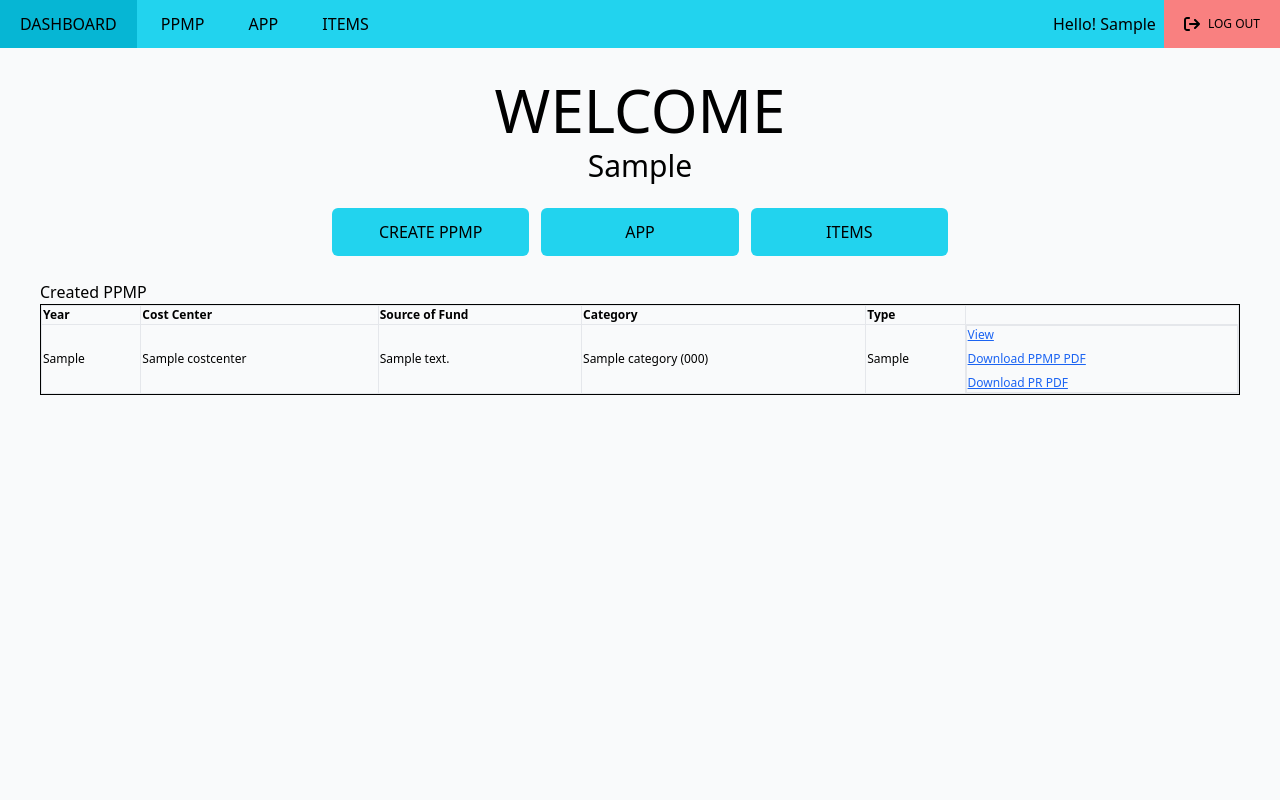
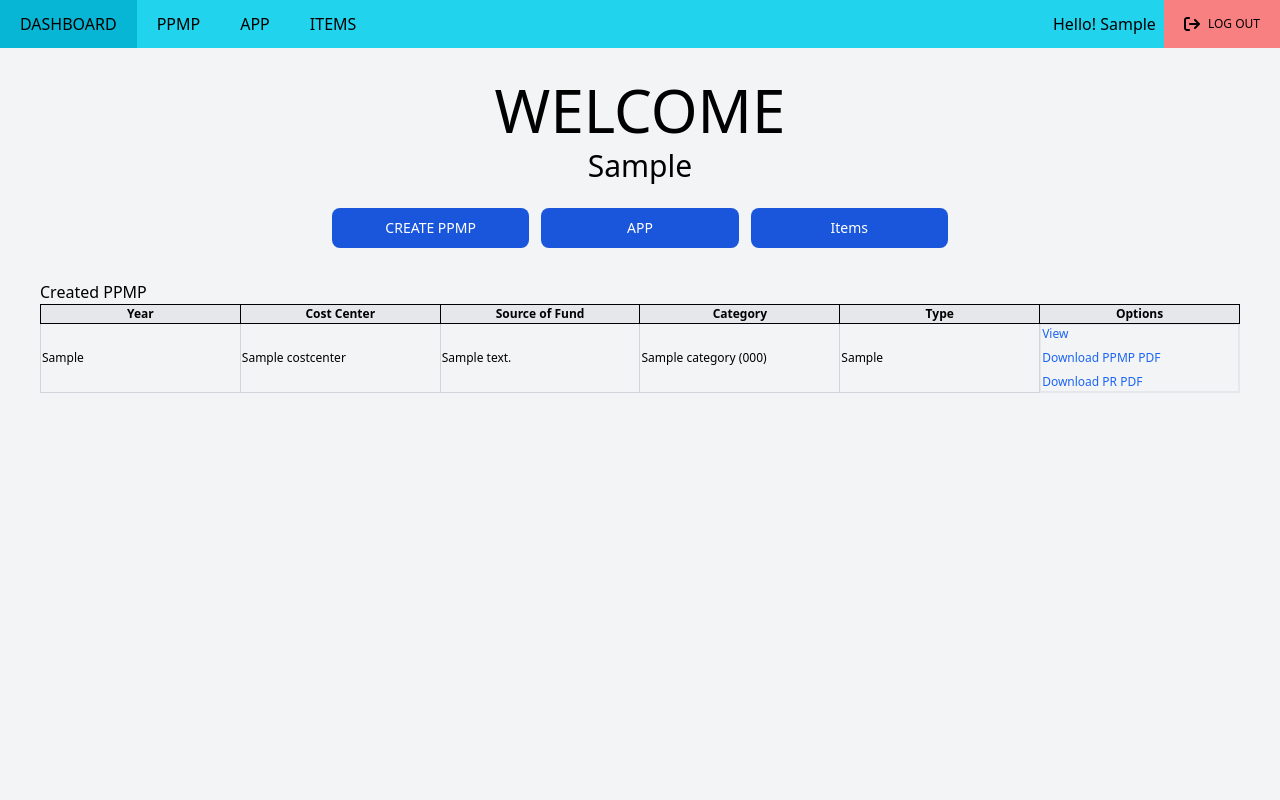
Before and after one commit to eSmooothie/procurement_system, a Django app: page /home/ in a window 1280 px wide. Run offline with Django 4.2, Linux system fonts and the light colour scheme; a user stored in the database is signed in; tables that the repository leaves empty hold one stand-in row (values such as "Sample post"); some libraries are stand-ins or nearby versions.

Commit message:
Uniform button design and text hyperlinks

```diff
--- a/ppmp/templates/ppmp/cc_ppmp.html
+++ b/ppmp/templates/ppmp/cc_ppmp.html
@@ -3,7 +3,7 @@
     <div class="">
         <div class="p-3 space-y-3 sm:flex items-center flex-col">
             <div class="sm:w-[90%] flex justify-start items-center">
-                <a href="{% url 'ppmp' %}" class="hover:bg-blue-400 bg-blue-300 px-5 py-2.5 rounded-sm font-medium"
+                <a href="{% url 'ppmp' %}" class="text-white bg-blue-700 hover:bg-blue-800 focus:ring-4 focus:ring-blue-300 font-medium rounded-lg text-sm px-5 py-2.5 mr-2 mb-2"
                 data-tooltip-target="tooltip-select-cc" >
                     <button class="flex items-center space-x-2">
                         {% load static %}
@@ -45,7 +45,7 @@
                 <span class="col-span-1"></span>
                 <div>
                     <button id="create_selected_ppmp_btn"
-                    class="hover:bg-blue-400 bg-blue-300 px-5 py-2.5 rounded-sm font-medium col-span-1 w-full"
+                    class="button-main"
                     data-modal-toggle="create-ppmp-modal">
                         <p class="truncate">Create PPMP</p>
                     </button>
--- a/ppmp/templates/ppmp/menu.html
+++ b/ppmp/templates/ppmp/menu.html
@@ -2,28 +2,28 @@
 
 <div class="">
         <div class=" bg-cyan-400 text-black font-medium flex justify-between h-auto">
-        <div class="">
+        <div class="flex">
             {% block menu_buttons %}
                 {% if selected_app == 'dashboard' %}
-                    <a href="{% url 'home' %}" class=""><button class="px-5 py-3 bg-cyan-500 uppercase">Dashboard</button></a>
+                    <a href="{% url 'home' %}" class="m-0"><button class="button-menu-nav-selected">Dashboard</button></a>
                 {% else %}
-                    <a href="{% url 'home' %}" class=""><button class="px-5 py-3 hover:bg-cyan-500 uppercase">Dashboard</button></a>
+                    <a href="{% url 'home' %}" class="m-0"><button class="button-menu-nav">Dashboard</button></a>
                 {% endif %}
                 {% if selected_app == 'ppmp' %}
-                    <a href="{% url 'ppmp' %}"><button class="px-5 py-3 bg-cyan-500 uppercase">PPMP</button></a>
+                    <a href="{% url 'ppmp' %}" class="m-0"><button class="button-menu-nav-selected">PPMP</button></a>
                 {% else %}
-                    <a href="{% url 'ppmp' %}"><button class="px-5 py-3 hover:bg-cyan-500 uppercase">PPMP</button></a>
+                    <a href="{% url 'ppmp' %}" class="m-0"><button class="button-menu-nav">PPMP</button></a>
                 {% endif %}
                 {% if is_admin %}
                     {% if selected_app == 'app' %}
-                        <a href="{% url 'app' %}"><button class="px-5 py-3 bg-cyan-500 uppercase">APP</button></a>
+                        <a href="{% url 'app' %}"><button class="button-menu-nav-selected">APP</button></a>
                     {% else %}
-                        <a href="{% url 'app' %}"><button class="px-5 py-3 hover:bg-cyan-500 uppercase">APP</button></a>
+                        <a href="{% url 'app' %}"><button class="button-menu-nav">APP</button></a>
                     {% endif %}
                     {% if selected_app == 'item' %}
-                        <a href="{% url 'item' %}"><button class="px-5 py-3 bg-cyan-500 uppercase">Items</button></a>
+                        <a href="{% url 'item' %}"><button class="button-menu-nav-selected">Items</button></a>
                     {% else %}
-                        <a href="{% url 'item' %}"><button class="px-5 py-3 hover:bg-cyan-500 uppercase">Items</button></a>
+                        <a href="{% url 'item' %}"><button class="button-menu-nav">Items</button></a>
                     {% endif %}
                 {% endif %}
             {% endblock menu_buttons %}
--- a/ppmp/templates/ppmp/view_log.html
+++ b/ppmp/templates/ppmp/view_log.html
@@ -2,7 +2,7 @@
 {% block content %}
 <div class="p-3 space-y-3 sm:flex items-center flex-col">
     <div class=" sm:w-[90%] flex justify-between items-center">
-        <a href="{% url 'ppmp_details' ppmp_id=ppmp.id %}?category_selected={{ category.code }}" class="hover:bg-blue-400 bg-blue-300 px-5 py-2.5 rounded-sm font-medium"
+        <a href="{% url 'ppmp_details' ppmp_id=ppmp.id %}?category_selected={{ category.code }}" class="text-white bg-blue-700 hover:bg-blue-800 focus:ring-4 focus:ring-blue-300 font-medium rounded-lg text-sm px-5 py-2.5 mr-2 mb-2"
         data-tooltip-target="tooltip-select-cc" >
             <button class="flex items-center space-x-2">
                 {% load static %}
@@ -56,7 +56,7 @@
                         {{ order.serv_status }}
                      </td>
                     <td class="">
-                       <button class=" text-blue-500 text-xs font-medium more_log_btn">More</button>
+                       <p class=" text-hyperlink more_log_btn">More</p>
                     </td>
                 </tr>
                 {% endfor %}
--- a/ppmp/templates/ppmp/welcome.html
+++ b/ppmp/templates/ppmp/welcome.html
@@ -11,45 +11,45 @@
                 <span class="col-span-1"></span>
                 {% endif %}
                 <a href="{% url 'ppmp' %}" class="col-span-1">
-                    <button class="px-5 py-3 bg-cyan-400 uppercase rounded-md w-full hover:bg-cyan-500">CREATE PPMP</button>
+                    <button class="button-main">CREATE PPMP</button>
                 </a>
                 {% if is_admin %}
                 <a href="{% url 'app' %}" class="col-span-1">
-                    <button class="px-5 py-3 bg-cyan-400 uppercase rounded-md w-full hover:bg-cyan-500">APP</button>
+                    <button class="button-main">APP</button>
                 </a>
                 <a href="{% url 'app' %}" class="col-span-1">
-                    <button class="px-5 py-3 bg-cyan-400 uppercase rounded-md w-full hover:bg-cyan-500">Items</button>
+                    <button class="button-main">Items</button>
                 </a>
                 {% endif %}
             </div>
         </div>
         <div class="px-10">
             <p class="">Created PPMP</p>
-            <div class=" border border-black ">
-                <table class="w-full text-left text-xs">
-                    <thead>
+            <div class="">
+                <table class="w-full table-fixed text-xs">
+                    <thead class="bg-gray-200">
                         <tr class="border">
-                            <th class="border">Year</th>
-                            <th class="border">Cost Center</th>
-                            <th class="border">Source of Fund</th>
-                            <th class="border">Category</th>
-                            <th class="border">Type</th>
-                            <th class="border"></th>
+                            <th class="border border-black">Year</th>
+                            <th class="border border-black">Cost Center</th>
+                            <th class="border border-black">Source of Fund</th>
+                            <th class="border border-black">Category</th>
+                            <th class="border border-black">Type</th>
+                            <th class="border border-black">Options</th>
                         </tr>
                     </thead>
-                    <tbody>
+                    <tbody class="bg-gray-100">
                         {% for order in orderdetails %}
-                        <tr class="border">
-                            <td class="border">{{ order.ppmp.year }}</td>
-                            <td class="border">{{ order.cc.name }}</td>
-                            <td class="border">{{ order.sof.description }}</td>
-                            <td class="border">{{ order.cat.name }} ({{ order.cat.code }})</td>
-                            <td class="border">{{ order.ppmp.type }}</td>
+                        <tr class="border text-left">
+                            <td class="border border-gray-300">{{ order.ppmp.year }}</td>
+                            <td class="border border-gray-300">{{ order.cc.name }}</td>
+                            <td class="border border-gray-300">{{ order.sof.description }}</td>
+                            <td class="border border-gray-300">{{ order.cat.name }} ({{ order.cat.code }})</td>
+                            <td class="border border-gray-300">{{ order.ppmp.type }}</td>
                             <td class="border flex flex-col space-y-2">
-                                <a href="{% url 'ppmp_details' ppmp_id=order.ppmp.id %}?category_selected={{ order.cat.code }}" target="_blank" class=" underline text-blue-600">View</a>
-                                <a href="{% url 'generate_ppmp_pdf' cc_code=order.cc.code ppmp_id=order.ppmp.id cat_code=order.cat.code %}" target="_blank" class=" underline text-blue-600">Download PPMP PDF</a>
+                                <a href="{% url 'ppmp_details' ppmp_id=order.ppmp.id %}?category_selected={{ order.cat.code }}" target="_blank" class="text-hyperlink">View</a>
+                                <a href="{% url 'generate_ppmp_pdf' cc_code=order.cc.code ppmp_id=order.ppmp.id cat_code=order.cat.code %}" target="_blank" class="text-hyperlink">Download PPMP PDF</a>
                                 {% if order.ppmp.has_purchase_request %}
-                                <a href="{% url 'generate_pr_pdf' ppmp_id=order.ppmp.id cat_code=order.cat.code %}" target="_blank" class=" underline text-blue-600">Download PR PDF</a>
+                                <a href="{% url 'generate_pr_pdf' ppmp_id=order.ppmp.id cat_code=order.cat.code %}" target="_blank" class="text-hyperlink">Download PR PDF</a>
                                 {% endif %}
                             </td>
                         </tr>
--- a/theme/static/css/dist/styles.css
+++ b/theme/static/css/dist/styles.css
@@ -1809,6 +1805,11 @@ input:checked + .toggle-bg {
   background-color: rgb(249 250 251 / var(--tw-bg-opacity));
 }
 
+.bg-gray-100 {
+  --tw-bg-opacity: 1;
+  background-color: rgb(243 244 246 / var(--tw-bg-opacity));
+}
+
 .bg-gray-400 {
   --tw-bg-opacity: 1;
   background-color: rgb(156 163 175 / var(--tw-bg-opacity));
@@ -1827,11 +1828,6 @@ input:checked + .toggle-bg {
 .bg-gray-200 {
   --tw-bg-opacity: 1;
   background-color: rgb(229 231 235 / var(--tw-bg-opacity));
-}
-
-.bg-gray-100 {
-  --tw-bg-opacity: 1;
-  background-color: rgb(243 244 246 / var(--tw-bg-opacity));
 }
 
 .bg-transparent {
@@ -1848,39 +1844,24 @@ input:checked + .toggle-bg {
   background-color: rgb(209 213 219 / var(--tw-bg-opacity));
 }
 
+.bg-gray-900 {
+  --tw-bg-opacity: 1;
+  background-color: rgb(17 24 39 / var(--tw-bg-opacity));
+}
+
+.bg-cyan-400 {
+  --tw-bg-opacity: 1;
+  background-color: rgb(34 211 238 / var(--tw-bg-opacity));
+}
+
+.bg-red-400 {
+  --tw-bg-opacity: 1;
+  background-color: rgb(249 128 128 / var(--tw-bg-opacity));
+}
+
 .bg-blue-300 {
   --tw-bg-opacity: 1;
   background-color: rgb(164 202 254 / var(--tw-bg-opacity));
-}
-
-.bg-gray-900 {
-  --tw-bg-opacity: 1;
-  background-color: rgb(17 24 39 / var(--tw-bg-opacity));
-}
-
-.bg-cyan-400 {
-  --tw-bg-opacity: 1;
-  background-color: rgb(34 211 238 / var(--tw-bg-opacity));
-}
-
-.bg-cyan-500 {
-  --tw-bg-opacity: 1;
-  background-color: rgb(6 182 212 / var(--tw-bg-opacity));
-}
-
-.bg-red-400 {
-  --tw-bg-opacity: 1;
-  background-color: rgb(249 128 128 / var(--tw-bg-opacity));
-}
-
-.bg-red-300 {
-  --tw-bg-opacity: 1;
-  background-color: rgb(248 180 180 / var(--tw-bg-opacity));
-}
-
-.bg-green-300 {
-  --tw-bg-opacity: 1;
-  background-color: rgb(132 225 188 / var(--tw-bg-opacity));
 }
 
 .bg-white\/50 {
@@ -2196,11 +2177,6 @@ input:checked + .toggle-bg {
 .text-black {
   --tw-text-opacity: 1;
   color: rgb(0 0 0 / var(--tw-text-opacity));
-}
-
-.underline {
-  -webkit-text-decoration-line: underline;
-          text-decoration-line: underline;
 }
 
 .opacity-0 {
@@ -2334,6 +2310,184 @@ input:checked + .toggle-bg {
   color: rgb(255 255 255 / var(--tw-text-opacity));
 }
 
+/* BUTTONS */
+
+.button-main {
+  margin-right: 0.5rem;
+  margin-bottom: 0.5rem;
+  width: 100%;
+  border-radius: 0.5rem;
+  --tw-bg-opacity: 1;
+  background-color: rgb(26 86 219 / var(--tw-bg-opacity));
+  padding-left: 1.25rem;
+  padding-right: 1.25rem;
+  padding-top: 0.625rem;
+  padding-bottom: 0.625rem;
+  font-size: 0.875rem;
+  line-height: 1.25rem;
+  font-weight: 500;
+  --tw-text-opacity: 1;
+  color: rgb(255 255 255 / var(--tw-text-opacity));
+}
+
+.button-main:hover {
+  --tw-bg-opacity: 1;
+  background-color: rgb(30 66 159 / var(--tw-bg-opacity));
+}
+
+.button-main:focus {
+  --tw-ring-offset-shadow: var(--tw-ring-inset) 0 0 0 var(--tw-ring-offset-width) var(--tw-ring-offset-color);
+  --tw-ring-shadow: var(--tw-ring-inset) 0 0 0 calc(4px + var(--tw-ring-offset-width)) var(--tw-ring-color);
+  box-shadow: var(--tw-ring-offset-shadow), var(--tw-ring-shadow), var(--tw-shadow, 0 0 #0000);
+  --tw-ring-opacity: 1;
+  --tw-ring-color: rgb(164 202 254 / var(--tw-ring-opacity));
+}
+
+.button-disabled {
+  margin-right: 0.5rem;
+  margin-bottom: 0.5rem;
+  width: 100%;
+  border-radius: 0.5rem;
+  --tw-bg-opacity: 1;
+  background-color: rgb(107 114 128 / var(--tw-bg-opacity));
+  padding-left: 1.25rem;
+  padding-right: 1.25rem;
+  padding-top: 0.625rem;
+  padding-bottom: 0.625rem;
+  font-size: 0.875rem;
+  line-height: 1.25rem;
+  font-weight: 500;
+  --tw-text-opacity: 1;
+  color: rgb(255 255 255 / var(--tw-text-opacity));
+}
+
+.button-disabled:hover {
+  cursor: pointer;
+  --tw-bg-opacity: 1;
+  background-color: rgb(75 85 99 / var(--tw-bg-opacity));
+}
+
+.button-disabled:focus {
+  --tw-ring-offset-shadow: var(--tw-ring-inset) 0 0 0 var(--tw-ring-offset-width) var(--tw-ring-offset-color);
+  --tw-ring-shadow: var(--tw-ring-inset) 0 0 0 calc(4px + var(--tw-ring-offset-width)) var(--tw-ring-color);
+  box-shadow: var(--tw-ring-offset-shadow), var(--tw-ring-shadow), var(--tw-shadow, 0 0 #0000);
+  --tw-ring-opacity: 1;
+  --tw-ring-color: rgb(209 213 219 / var(--tw-ring-opacity));
+}
+
+.button-danger {
+  margin-right: 0.5rem;
+  margin-bottom: 0.5rem;
+  width: 100%;
+  border-radius: 0.5rem;
+  --tw-bg-opacity: 1;
+  background-color: rgb(200 30 30 / var(--tw-bg-opacity));
+  padding-left: 1.25rem;
+  padding-right: 1.25rem;
+  padding-top: 0.625rem;
+  padding-bottom: 0.625rem;
+  font-size: 0.875rem;
+  line-height: 1.25rem;
+  font-weight: 500;
+  --tw-text-opacity: 1;
+  color: rgb(255 255 255 / var(--tw-text-opacity));
+}
+
+.button-danger:hover {
+  cursor: pointer;
+  --tw-bg-opacity: 1;
+  background-color: rgb(155 28 28 / var(--tw-bg-opacity));
+}
+
+.button-danger:focus {
+  --tw-ring-offset-shadow: var(--tw-ring-inset) 0 0 0 var(--tw-ring-offset-width) var(--tw-ring-offset-color);
+  --tw-ring-shadow: var(--tw-ring-inset) 0 0 0 calc(4px + var(--tw-ring-offset-width)) var(--tw-ring-color);
+  box-shadow: var(--tw-ring-offset-shadow), var(--tw-ring-shadow), var(--tw-shadow, 0 0 #0000);
+  --tw-ring-opacity: 1;
+  --tw-ring-color: rgb(209 213 219 / var(--tw-ring-opacity));
+}
+
+.button-success {
+  margin-right: 0.5rem;
+  margin-bottom: 0.5rem;
+  width: 100%;
+  border-radius: 0.5rem;
+  --tw-bg-opacity: 1;
+  background-color: rgb(4 108 78 / var(--tw-bg-opacity));
+  padding-left: 1.25rem;
+  padding-right: 1.25rem;
+  padding-top: 0.625rem;
+  padding-bottom: 0.625rem;
+  font-size: 0.875rem;
+  line-height: 1.25rem;
+  font-weight: 500;
+  --tw-text-opacity: 1;
+  color: rgb(255 255 255 / var(--tw-text-opacity));
+}
+
+.button-success:hover {
+  cursor: pointer;
+  --tw-bg-opacity: 1;
+  background-color: rgb(3 84 63 / var(--tw-bg-opacity));
+}
+
+.button-success:focus {
+  --tw-ring-offset-shadow: var(--tw-ring-inset) 0 0 0 var(--tw-ring-offset-width) var(--tw-ring-offset-color);
+  --tw-ring-shadow: var(--tw-ring-inset) 0 0 0 calc(4px + var(--tw-ring-offset-width)) var(--tw-ring-color);
+  box-shadow: var(--tw-ring-offset-shadow), var(--tw-ring-shadow), var(--tw-shadow, 0 0 #0000);
+  --tw-ring-opacity: 1;
+  --tw-ring-color: rgb(209 213 219 / var(--tw-ring-opacity));
+}
+
+.button-menu-nav {
+  padding-left: 1.25rem;
+  padding-right: 1.25rem;
+  padding-top: 0.75rem;
+  padding-bottom: 0.75rem;
+  text-transform: uppercase;
+}
+
+.button-menu-nav:hover {
+  --tw-bg-opacity: 1;
+  background-color: rgb(6 182 212 / var(--tw-bg-opacity));
+}
+
+.button-menu-nav-selected {
+  --tw-bg-opacity: 1;
+  background-color: rgb(6 182 212 / var(--tw-bg-opacity));
+  padding-left: 1.25rem;
+  padding-right: 1.25rem;
+  padding-top: 0.75rem;
+  padding-bottom: 0.75rem;
+  text-transform: uppercase;
+}
+
+/* TEXT-HYPERLINK */
+
+.text-hyperlink {
+  font-weight: 500;
+  --tw-text-opacity: 1;
+  color: rgb(28 100 242 / var(--tw-text-opacity));
+}
+
+.text-hyperlink:hover {
+  cursor: pointer;
+  -webkit-text-decoration-line: underline;
+          text-decoration-line: underline;
+}
+
+.text-hyperlink-danger {
+  font-weight: 500;
+  --tw-text-opacity: 1;
+  color: rgb(224 36 36 / var(--tw-text-opacity));
+}
+
+.text-hyperlink-danger:hover {
+  cursor: pointer;
+  -webkit-text-decoration-line: underline;
+          text-decoration-line: underline;
+}
+
 .before\:content-\[\'\>\'\]::before {
   --tw-content: '>';
   content: var(--tw-content);
@@ -2655,11 +2784,6 @@ input:checked + .toggle-bg {
 
   .sm\:border {
     border-width: 1px;
-  }
-
-  .sm\:bg-gray-50 {
-    --tw-bg-opacity: 1;
-    background-color: rgb(249 250 251 / var(--tw-bg-opacity));
   }
 
   .sm\:bg-white {
--- a/theme/static/js/ppmp/_ppmp_log.js
+++ b/theme/static/js/ppmp/_ppmp_log.js
@@ -21,6 +21,7 @@ $(document).ready(function(){
                 log_records = data['log_records'];
                 $("#item_name").text(data['item_name']);
                 const log_elem = $("#logs");
+                $(log_elem).empty();
 
                 if(log_records.length > 0){
                     for (const i in log_records) {
--- a/theme/templates/theme/header.html
+++ b/theme/templates/theme/header.html
@@ -36,7 +36,7 @@
     </script>
     {% load static %}
 
-<body class="h-full sm:bg-gray-50">
+<body class="h-full bg-gray-100">
 {% block loading %}
 <div id="display_loading_div" class=" bg-gray-400 bg-opacity-50 fixed top-0 right-0 left-0 w-full h-full flex items-center z-[100]">
     <div class="bg-white w-64 h-32 block mx-auto rounded-md shadow-lg px-3 py-2 space-y-2 z-[101]">
```
Also changed, not shown: other parts of theme/static/css/dist/styles.css (+5 -34 lines), ppmp/templates/app/select_app.html (+8 -7 lines), ppmp/templates/item/dashboard.html (+4 -4 lines), ppmp/templates/ppmp/ppmp_details.html (+21 -20 lines), theme/static_src/src/styles.css (+34 -0 lines).
